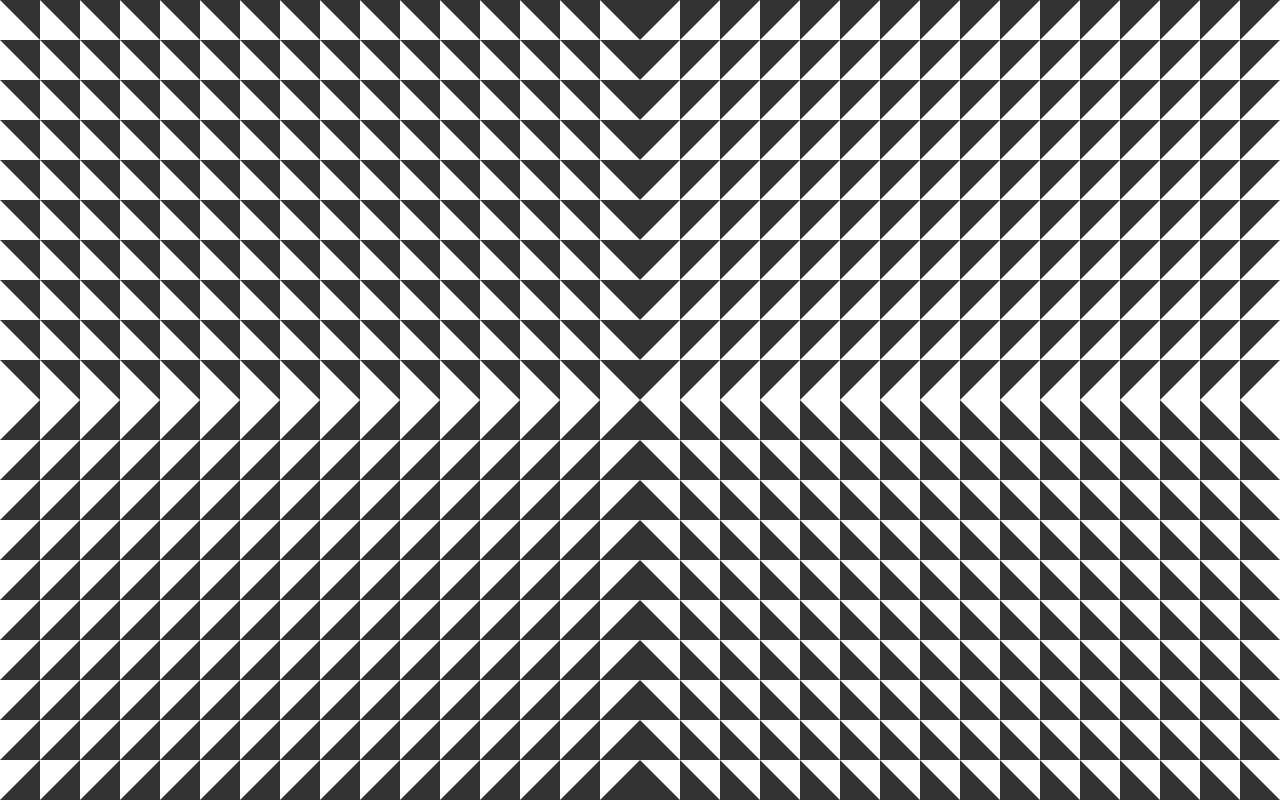
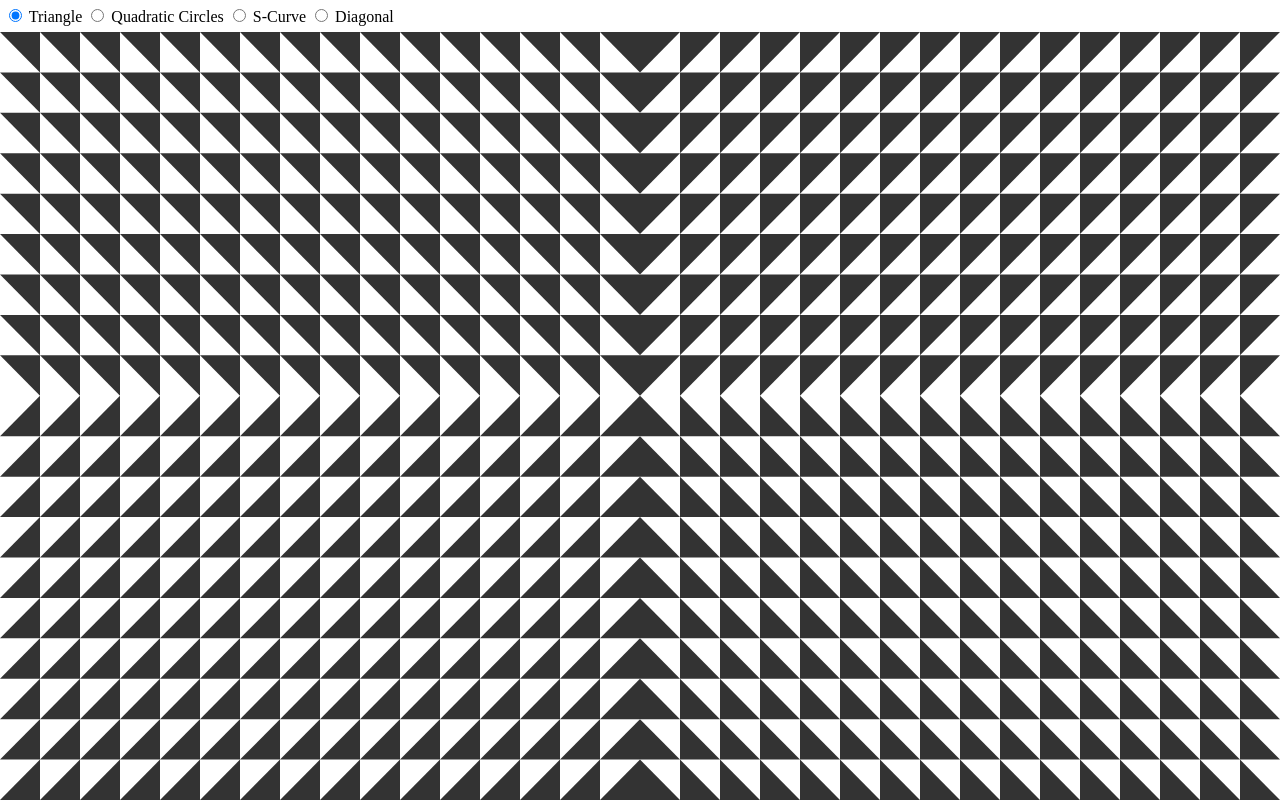
Before and after one commit to drznr/truchet-tiles-playground, a website built with Vite: page index.html in a window 1280 px wide. Built offline with nearby package versions, Linux system fonts and the light colour scheme.

Commit message:
control to change tile types

```diff
--- a/index.html
+++ b/index.html
@@ -8,6 +8,27 @@
     <title>Vite + TS</title>
   </head>
   <body>
+    <header class="main-header">
+      <fieldset class="tile-type-selector">
+        <label>
+          <input type="radio" name="tileType" value="TRIANGLE" checked />
+          Triangle
+        </label>
+        <label>
+          <input type="radio" name="tileType" value="QUARTER_CIRCLE" />
+          Quadratic Circles
+        </label>
+        <label>
+          <input type="radio" name="tileType" value="S_CURVE" />
+          S-Curve
+        </label>
+        <label>
+          <input type="radio" name="tileType" value="DIAGONAL" />
+          Diagonal
+        </label>
+      </fieldset>
+    </header>
+
     <section class="chart-container"></section>
     <script type="module" src="src/ts/main.ts"></script>
   </body>
--- a/src/styles/main.css
+++ b/src/styles/main.css
@@ -1,3 +1,7 @@
+:root {
+  --main-header-height: 32px;
+}
+
 *,
 *::before,
 *::after {
@@ -10,6 +14,22 @@ body {
   height: 100%;
 }
 
+fieldset {
+  border: none;
+  margin: 0;
+  padding: 0;
+  display: flex;
+  align-items: center;
+  gap: 4px;
+}
+
+.main-header {
+  height: var(--main-header-height);
+  padding-inline: 4px;
+  display: flex;
+  align-items: center;
+}
+
 .chart-container {
-  height: 100%;
+  height: calc(100% - var(--main-header-height));
 }
--- a/src/ts/config.ts
+++ b/src/ts/config.ts
@@ -11,3 +11,10 @@ export const chartConfig: ChartConfig = {
   tileType: TileType.Triangle,
   layoutAlgorithm: TileLayoutAlgorithm.Radial,
 };
+
+export function setChartConfig<K extends keyof ChartConfig>(
+  key: K,
+  value: ChartConfig[K]
+) {
+  chartConfig[key] = value;
+}
--- /dev/null
+++ b/src/ts/controls.ts
@@ -0,0 +1,18 @@
+import { setChartConfig } from './config';
+import { render } from './main';
+import type { TileType } from './types';
+
+export function initControls() {
+  const elTileTypeInput = document.querySelector(
+    '.tile-type-selector'
+  ) as HTMLInputElement;
+
+  elTileTypeInput.value = 'DIAGONAL';
+
+  elTileTypeInput.addEventListener('change', (event) => {
+    const { value } = event.target as HTMLInputElement;
+
+    setChartConfig('tileType', value as TileType);
+    render();
+  });
+}
--- a/src/ts/main.ts
+++ b/src/ts/main.ts
@@ -1,3 +1,4 @@
+import { initControls } from './controls';
 import { update } from './update';
 import { debounce } from './utils';
 
@@ -10,6 +11,7 @@ const debouncedRender = debounce(render, 25);
 window.addEventListener('load', () => {
   const { width, height } = container.getBoundingClientRect();
   render(width, height);
+  initControls();
 });
 
 const resizeObserver = new ResizeObserver((entries) => {
@@ -20,7 +22,10 @@ const resizeObserver = new ResizeObserver((entries) => {
 
 resizeObserver.observe(container);
 
-function render(width: number, height: number) {
+export function render(
+  width = container.clientWidth,
+  height = container.clientHeight
+) {
   if (rafId) cancelAnimationFrame(rafId);
 
   rafId = requestAnimationFrame(() => update(width, height));
--- a/src/ts/types.ts
+++ b/src/ts/types.ts
@@ -1,6 +1,6 @@
 export enum TileType {
+  Triangle = 'TRIANGLE',
   QuarterCircle = 'QUARTER_CIRCLE',
-  Triangle = 'TRIANGLE',
   SCurve = 'S_CURVE',
   Diagonal = 'DIAGONAL',
 }
```
